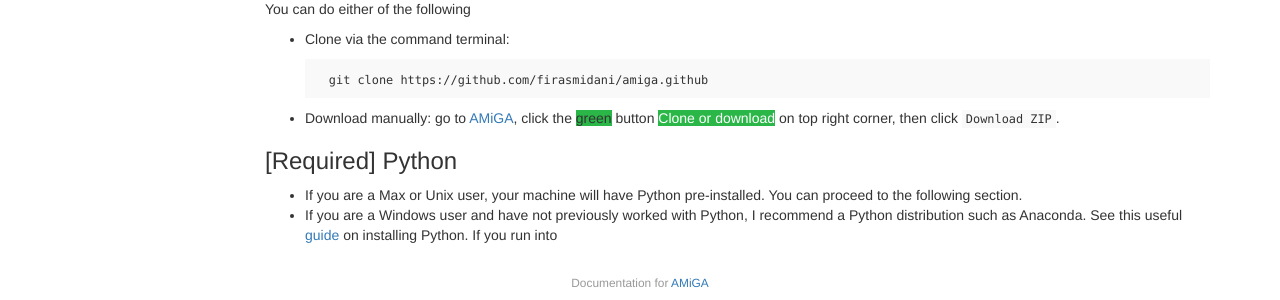
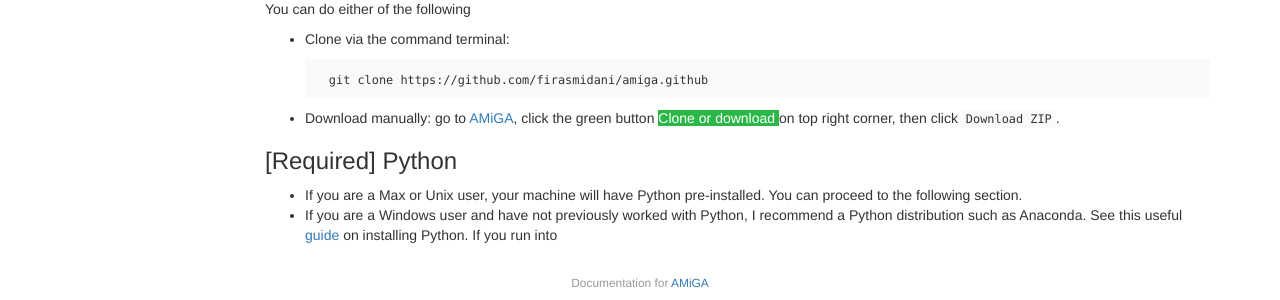
Before and after one commit to firasmidani/amiga, a Jekyll site: the page built from docs/_posts/2020-03-23-installation.md, in a window 1280 px wide. Shown: the part 191-491 px from the top of the page. Built offline with Jekyll 4.4.1, drawn with Linux system fonts in a browser that asks for light colours.

Commit message:
testing text highlighting

````diff
--- a/docs/_posts/2020-03-23-installation.md
+++ b/docs/_posts/2020-03-23-installation.md
@@ -15,7 +15,7 @@ You can do either of the following
     ```zsh
     git clone https://github.com/firasmidani/amiga.github
     ```
-- Download manually: go to <a href="https://github.com/firasmidani/github">AMiGA</a>, click the <span style="background-color: #2ab748">green</span> button <span style="color:#ffffff;background-color:#2ab748">Clone or download</span> on top right corner, then click ```Download ZIP```.
+- Download manually: go to <a href="https://github.com/firasmidani/github">AMiGA</a>, click the green button <span style="color:#ffffff;background-color:#2ab748"> Clone or download </span> on top right corner, then click ```Download ZIP```.
 
 ### [Required] Python
 
````
